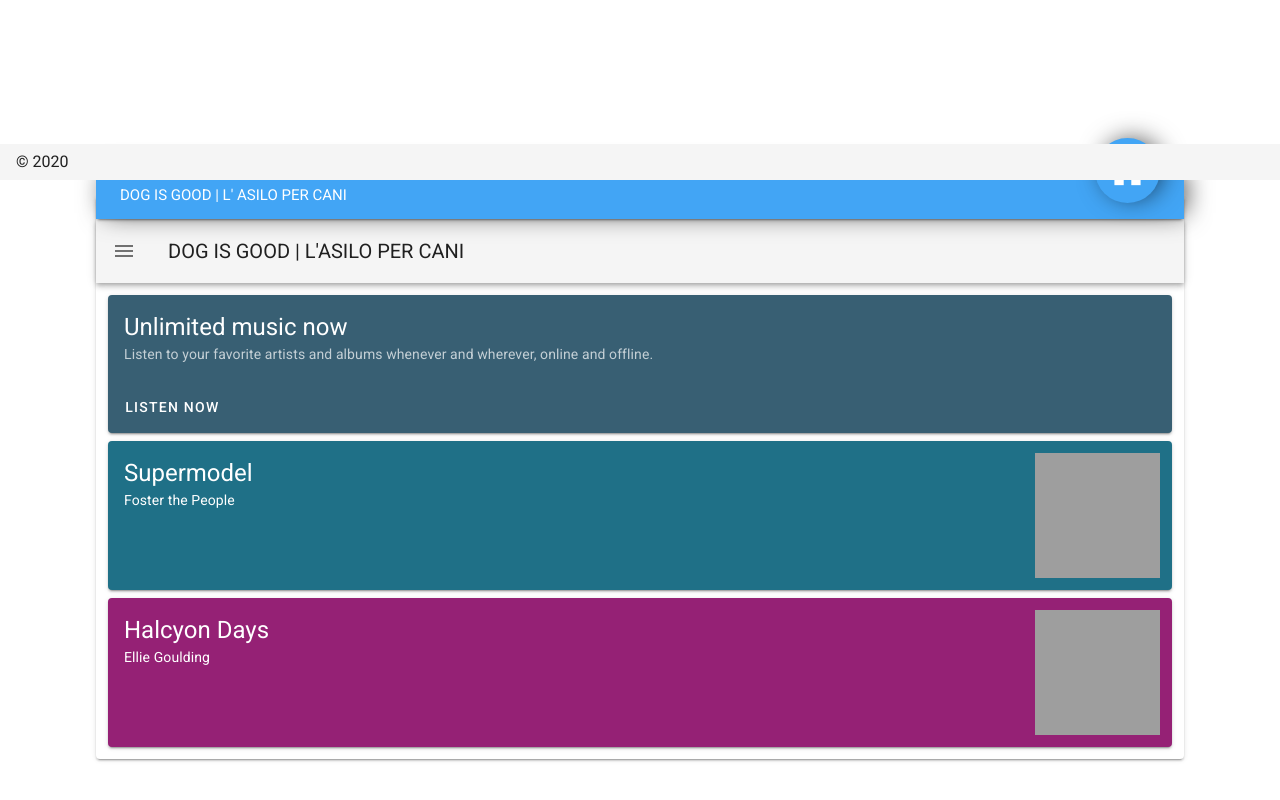
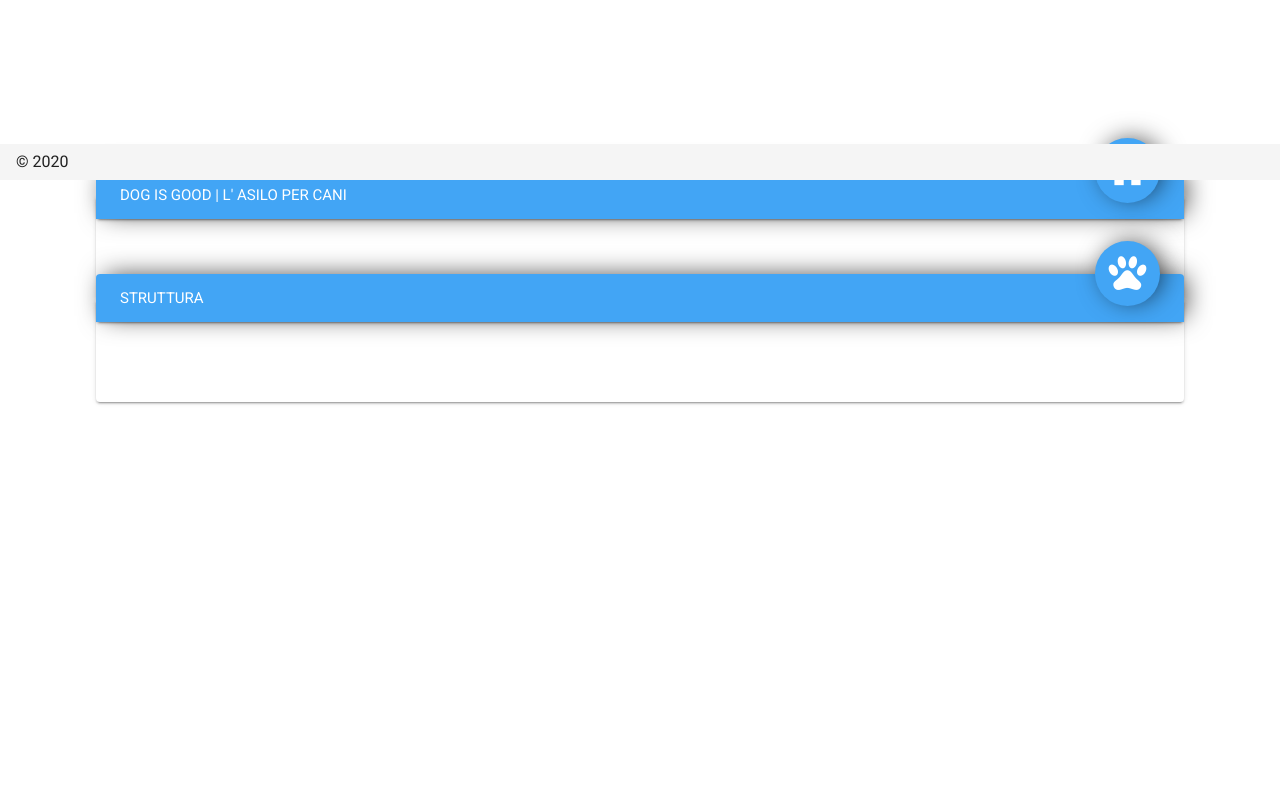
Before and after one commit to Tentative/dogisgood, a Nuxt app: page /test in a window 1280 px wide. Shown: the part 620-1420 px from the top of the page. After the commit the page ends 1070 px from the top, so only its background shows below. Built offline with nearby package versions, Linux system fonts and the light colour scheme; grey boxes are pictures that could not be loaded.

Commit message:
card-2 init

```diff
--- a/assets/cards.scss
+++ b/assets/cards.scss
@@ -1,6 +1,7 @@
 @import './variables.scss';
 
-#card-exp-1 {
+#card-exp-1,
+#card-exp-2 {
   background-color: $item-content-border;
   color: $main-text-color;
   text-transform: uppercase;
@@ -10,7 +11,13 @@
   margin-top: -25px;
 }
 
-#asilo {
+#panel-1,
+#panel-2 {
+  margin-bottom: 80px;
+}
+
+#asilo,
+#struttura {
   color: $main-text-color;
   background-color: $card-icon-background-color;
   border-radius: 100%;
--- a/components/Cards.vue
+++ b/components/Cards.vue
@@ -1,12 +1,11 @@
 <template>
+  <div>
     <v-card max-width="85vw" class="mx-auto">
       <v-expansion-panels>
-      <v-expansion-panel
-        v-for="(card, i) in cards"
-        :key="i"
-        class="cards-wrapper"
-      >
-        <v-expansion-panel-header :id="'card-exp-' + card.order" :ripple="true"
+        <v-expansion-panel v-for="(card, i) in cards" id="panel-1" :key="i">
+          <v-expansion-panel-header
+            :id="'card-exp-' + card.order"
+            :ripple="true"
             >{{ card.title
             }}<template v-slot:actions :elevation="1">
               <v-icon id="asilo">mdi-home</v-icon>
@@ -16,11 +15,7 @@
             <v-card :raised="true" class="mx-auto" max-width="80vw">
               <v-card-text>
                 <div class="text--primary">
-                Il nostro cane è un compagno di vita e condivide con noi
-                avventure e tempo libero, ma gli impegni quotidiani, spesso, ci
-                tengono fuori casa per parecchie ore costringendo il nostro
-                amico a rimanere solo e recluso. L’idea del nostro asilo nasce
-                proprio da una riflessione intorno alle esigenze di entrambi.
+                  {{ card.content }}
                 </div>
               </v-card-text>
               <v-card-actions>
@@ -32,77 +27,77 @@
           </v-expansion-panel-content>
         </v-expansion-panel>
       </v-expansion-panels>
-    <v-app-bar id="card-1" light>
-      <v-app-bar-nav-icon></v-app-bar-nav-icon>
+    </v-card>
+    <v-card class="mx-auto" max-width="85vw">
+      <v-expansion-panels>
+        <v-expansion-panel id="panel-2">
+          <v-expansion-panel-header id="card-exp-2" :ripple="true"
+            >STRUTTURA<template v-slot:actions :elevation="1">
+              <v-icon id="struttura">mdi-paw</v-icon>
+            </template></v-expansion-panel-header
+          >
+          <v-expansion-panel-content id="card-content">
+            <v-img
+              src="https://cdn.vuetifyjs.com/images/cards/sunshine.jpg"
+              height="200px"
+            ></v-img>
 
-      <v-toolbar-title>DOG IS GOOD | L'ASILO PER CANI</v-toolbar-title>
+            <v-card-title>
+              Top western road trips
+            </v-card-title>
+
+            <v-card-subtitle>
+              1,000 miles of wonder
+            </v-card-subtitle>
+
+            <v-card-actions>
+              <v-btn text>Share</v-btn>
+
+              <v-btn color="purple" text>
+                Explore
+              </v-btn>
 
               <v-spacer></v-spacer>
-    </v-app-bar>
 
-    <v-container>
-      <v-row dense>
-        <v-col cols="12">
-          <v-card color="#385F73" dark>
-            <v-card-title class="headline">Unlimited music now</v-card-title>
+              <v-btn icon @click="show = !show">
+                <v-icon>{{
+                  show ? 'mdi-chevron-up' : 'mdi-chevron-down'
+                }}</v-icon>
+              </v-btn>
+            </v-card-actions>
 
-            <v-card-subtitle
-              >Listen to your favorite artists and albums whenever and wherever,
-              online and offline.</v-card-subtitle
-            >
+            <v-expand-transition>
+              <div v-show="show">
+                <v-divider></v-divider>
 
-            <v-card-actions>
-              <v-btn text>Listen Now</v-btn>
-            </v-card-actions>
+                <v-card-text>
+                  I'm a thing. But, like most politicians, he promised more than
+                  he could deliver. You won't have time for sleeping, soldier,
+                  not with all the bed making you'll be doing. Then we'll go
+                  with that data file! Hey, you add a one and two zeros to that
+                  or we walk! You're going to do his laundry? I've got to find a
+                  way to escape.
+                </v-card-text>
+              </div>
+            </v-expand-transition>
+          </v-expansion-panel-content>
+        </v-expansion-panel>
+      </v-expansion-panels>
     </v-card>
-        </v-col>
-
-        <v-col v-for="(item, i) in items" :key="i" cols="12">
-          <v-card :color="item.color" dark>
-            <div class="d-flex flex-no-wrap justify-space-between">
-              <div>
-                <v-card-title
-                  class="headline"
-                  v-text="item.title"
-                ></v-card-title>
-
-                <v-card-subtitle v-text="item.artist"></v-card-subtitle>
   </div>
-
-              <v-avatar class="ma-3" size="125" tile>
-                <v-img :src="item.src"></v-img>
-              </v-avatar>
-            </div>
-          </v-card>
-        </v-col>
-      </v-row>
-    </v-container>
-  </v-card>
 </template>
 
 <script>
 export default {
   data: () => ({
-    activeClass: 'cards-wrapper',
-    items: [
-      {
-        color: '#1F7087',
-        src: 'https://cdn.vuetifyjs.com/images/cards/foster.jpg',
-        title: 'Supermodel',
-        artist: 'Foster the People'
-      },
-      {
-        color: '#952175',
-        src: 'https://cdn.vuetifyjs.com/images/cards/halcyon.png',
-        title: 'Halcyon Days',
-        artist: 'Ellie Goulding'
-      }
-    ],
+    show: false,
     cards: [
       {
         title: "Dog is good | L' asilo per cani",
         icon: 'mdi-home',
-        order: '1'
+        order: '1',
+        content:
+          'Il nostro cane è un compagno di vita e condivide con noi avventure e tempo libero, ma gli impegni quotidiani, spesso, ci tengono fuori casa per parecchie ore costringendo il nostro amico a rimanere solo e recluso. L’idea del nostro asilo nasce proprio da una riflessione intorno alle esigenze di entrambi.'
       }
     ]
   })
```
Lines whose indentation alone changed are shown as unchanged.
